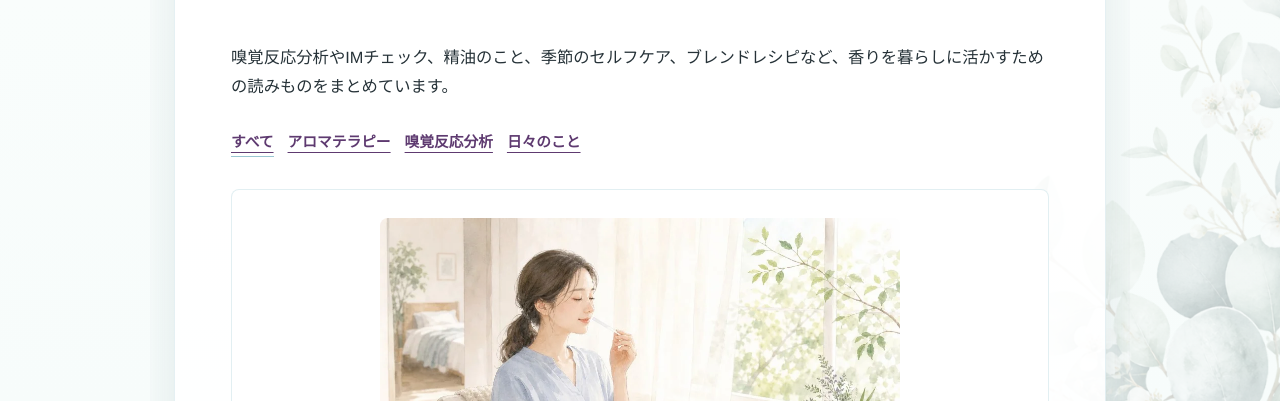
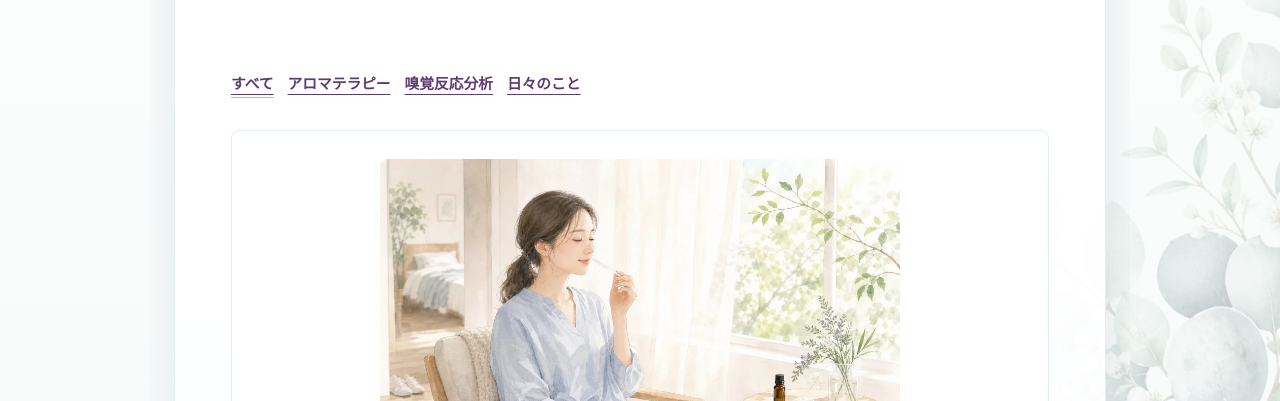
Before and after one commit to meettmc-stack01/meetia-site, an Astro site: page /blog in a window 1280 px wide. Shown: the part 399-800 px from the top of the page. Built offline with nearby package versions, Linux system fonts and the light colour scheme; Astro itself is replaced by a stand-in of ours.

Commit message:
読みもの一覧の重複した説明文を削除する
見出し下の説明と本文が同じ内容だったため、本文側を除く。

Co-authored-by: Cursor <cursoragent@cursor.com>

```diff
--- a/src/pages/blog/index.astro
+++ b/src/pages/blog/index.astro
@@ -13,10 +13,6 @@ const posts = (await getCollection('blog'))
   description="嗅覚反応分析、IMチェック、精油、季節のセルフケア、ブレンドレシピについて少しずつ読めるページです。"
   sectionLabel="Journal"
 >
-  <p>
-    嗅覚反応分析やIMチェック、精油のこと、季節のセルフケア、ブレンドレシピなど、香りを暮らしに活かすための読みものをまとめています。
-  </p>
-
   <nav class="theme-nav" aria-label="読みもののテーマ">
     <a class="theme-nav-link is-current" href="/blog/" aria-current="page">すべて</a>
     {
```
